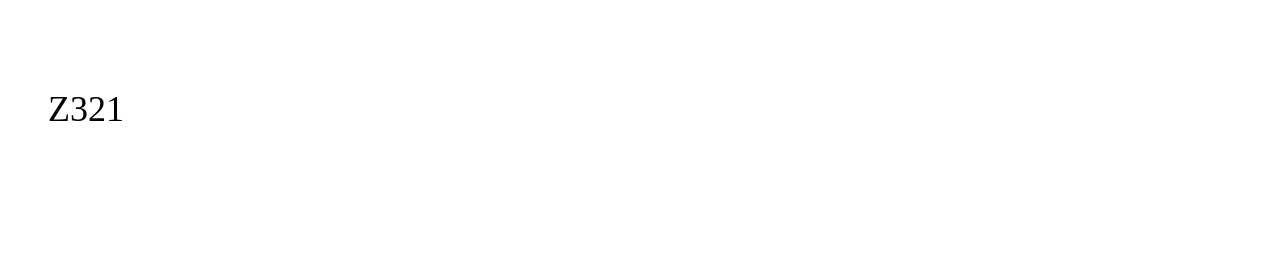
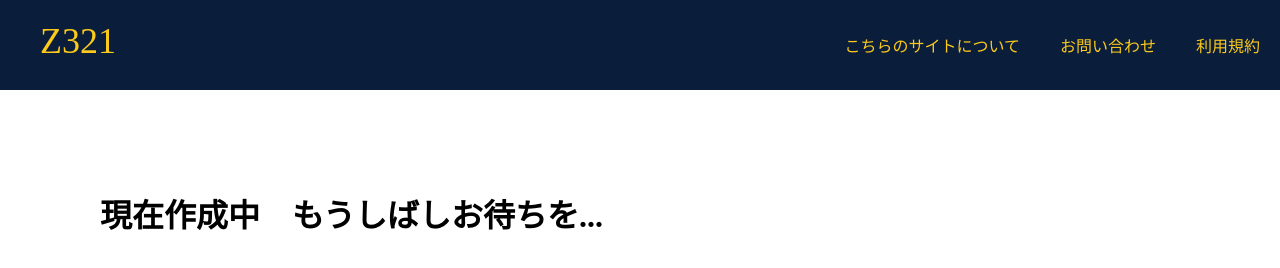
Before and after one commit to soynyuu-Github/Z321, a plain HTML site: page index.html in a window 1280 px wide. Drawn offline with Linux system fonts and the light colour scheme.

Commit message:
Add files via upload

```diff
--- a/index.html
+++ b/index.html
@@ -1,22 +1,27 @@
 <!DOCTYPE html>
 <html>
-
  <head>
     <meta charset="utf-8">
-   　　 <!--文字コードをUTF-８に設定-->
-    <title>タイトルを入力</title>
-    　　<!--タイトルを設定-->
+    <!--文字コードをUTF-８に設定-->
+    <title>Z321</title>
+    <!--タイトルを設定-->
     <link rel="stylesheet" href="stylesheet.css">
-    　　<!--まず、"stylesheet"でCSS読み込み宣言、そしてherf属性を使い、"stylsheet.cssを読み込む-->
+    <!--まず、"stylesheet"でCSS読み込み宣言、そしてherf属性を使い、"stylsheet.cssを読み込む-->
  </head>
 
  <body>
     <div class="header">
-      <div class="header-logo">
-         <p>Z321</p>
-      </div>
-   </div>
-
+       <div class="header-logo">Z321</div>
+       <div class="header-list">
+         <ul>
+            <li>利用規約</li>
+            <li>お問い合わせ</li>
+            <li>こちらのサイトについて</li>
+           </ul>
+       </div>
+    </div>
+    <div class="main">
+       <h1>現在作成中　もうしばしお待ちを...</h1>
+    </div>
  </body>
-
 </html>
--- a/stylesheet.css
+++ b/stylesheet.css
@@ -1,6 +1,42 @@
+body{
+    font-family: "Avenir Next";
+    margin:0;
+    padding:0;
+}
+
+* {
+    margin: 0px;
+    padding: 0px;
+}
+
+li {
+    margin-top:0;
+    list-style: none;
+    float: right;
+    padding:33px 20px;
+}
+
+.header {
+    margin-top:0;
+    background-color: #0a1d3b;
+    color: #fcca1c;
+    height: 90px;
+
+}
+
+
 .header-logo{
     float: left;
     font-size: 36px;
     padding: 20px 40px;
 
+
 }
+
+.main{
+height: 600px;
+float: none;
+padding: 100px;
+f
+
+}
```
